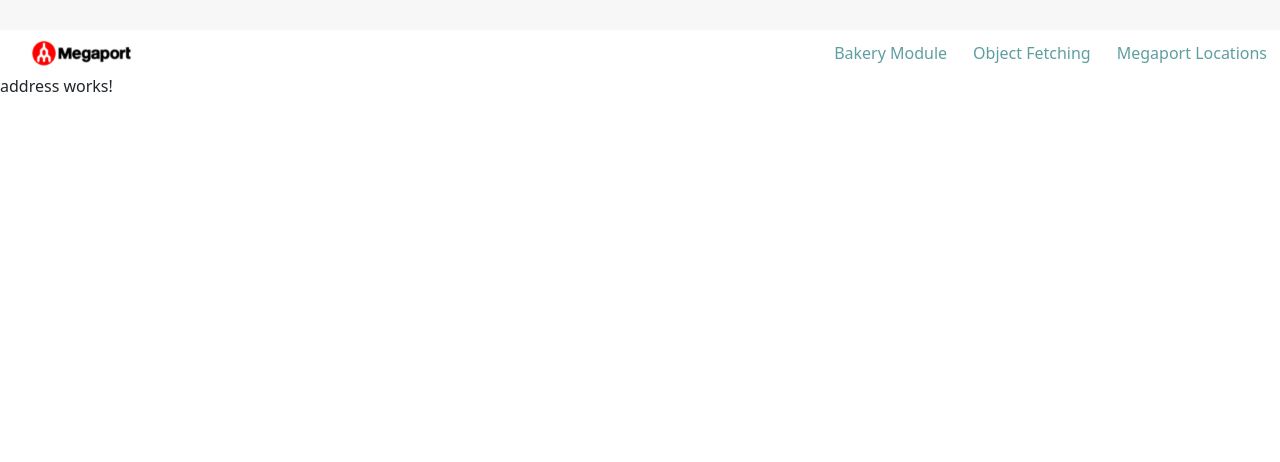
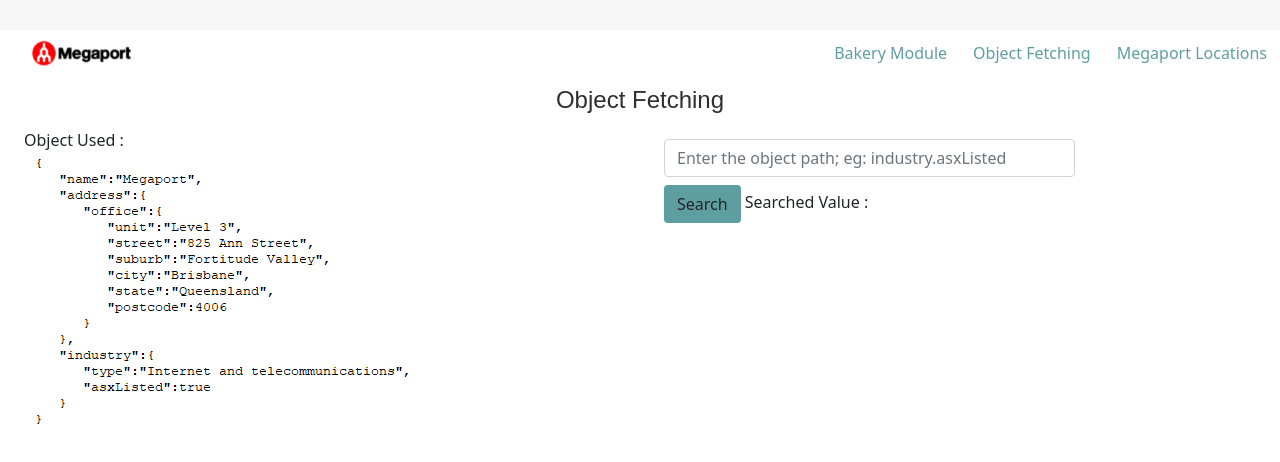
Before and after one commit to dikshanain100/Megaport, an Angular app in the folder assignment/: page /address in a window 1280 px wide. Shown: the top 462 px of the page. Built offline with nearby package versions, Linux system fonts and the light colour scheme.

Commit message:
UI screen of second module done

```diff
--- a/assignment/src/app/address/address.component.css
+++ b/assignment/src/app/address/address.component.css
@@ -0,0 +1,23 @@
+.title {
+    font-family: sans-serif;
+    text-align: center;
+    margin-top : 12px;
+    color : #2e2e2e;
+}
+
+
+.object {
+    margin-left: 12px;
+}
+
+.search{
+    margin-left: 12px;
+}
+
+.btn{
+    background-color: cadetblue;
+}
+
+/* .button-header{
+    float:right;
+} */
--- a/assignment/src/app/address/address.component.html
+++ b/assignment/src/app/address/address.component.html
@@ -1,3 +1,25 @@
-<p>
-  address works!
-</p>
+<div class="row ml-2 mb-2">
+  <div class="col-12">
+    <h4 class="title">Object Fetching</h4>
+  </div>
+</div>
+
+<!-- search -->
+<div class="row search">
+  <div class="col-6">
+    <h6>Object Used :</h6>
+    <div class="col-3">
+      <img src="/assets/jsonObject.PNG" class="object">
+    </div>
+  </div>
+  <div class="col-6">
+    <nav class="navbar">
+      <div class="col-8">
+        <input type="text" [(ngModel)]="searchValue" class="form-control" id="search"
+          placeholder="Enter the object path; eg: industry.asxListed">
+      </div>
+    </nav>
+    <button type="button" class="btn" (click) = "search()">Search</button>
+     Searched Value : {{valueSearched}}
+  </div>
+</div>
--- a/assignment/src/app/address/address.component.ts
+++ b/assignment/src/app/address/address.component.ts
@@ -7,10 +7,14 @@
 })
 export class AddressComponent implements OnInit {
 
+  public searchValue: string;
+  public valueSearched : string;
+  public megaObject;
+
   constructor() { }
 
   ngOnInit() {
-    var megaObject = {
+    this.megaObject = {
       name: 'Megaport',
       address: {
         office: {
@@ -29,13 +33,14 @@
     }
       ;
 
-    let value = this.findValue(megaObject, 'industry.asxListed');  //set the path here as second parameter
-    console.log('value : ', value);   //this is your result
+  }
 
+  search(){
+    this.valueSearched =  this.searchInObject(this.megaObject, this.searchValue);
   }
 
   // function to find the value of requested path
-  findValue(object, searchPath) {
+  searchInObject(object, searchPath) {
     var array = searchPath.split('.'); // create an array by spliting path
     for (let i = 0; i < array.length; i++) {
       var k = array[i];
--- a/assignment/src/app/address/address.module.ts
+++ b/assignment/src/app/address/address.module.ts
@@ -3,12 +3,14 @@
 
 import { AddressRoutingModule } from './address-routing.module';
 import { AddressComponent } from './address.component';
+import { FormsModule } from '@angular/forms';
 
 @NgModule({
   declarations: [AddressComponent],
   imports: [
     CommonModule,
-    AddressRoutingModule
+    AddressRoutingModule,
+    FormsModule
   ],
   exports : [AddressComponent]
 })
--- a/assignment/src/app/app.module.ts
+++ b/assignment/src/app/app.module.ts
@@ -16,8 +16,7 @@
     BrowserModule,
     AppRoutingModule,
     HttpClientModule,
-    ReactiveFormsModule,
-    FormsModule
+    ReactiveFormsModule
   ],
   providers: [],
   exports : [SharedModule],
```
Also changed, not shown: assignment/src/assets/jsonObject.PNG (added).
